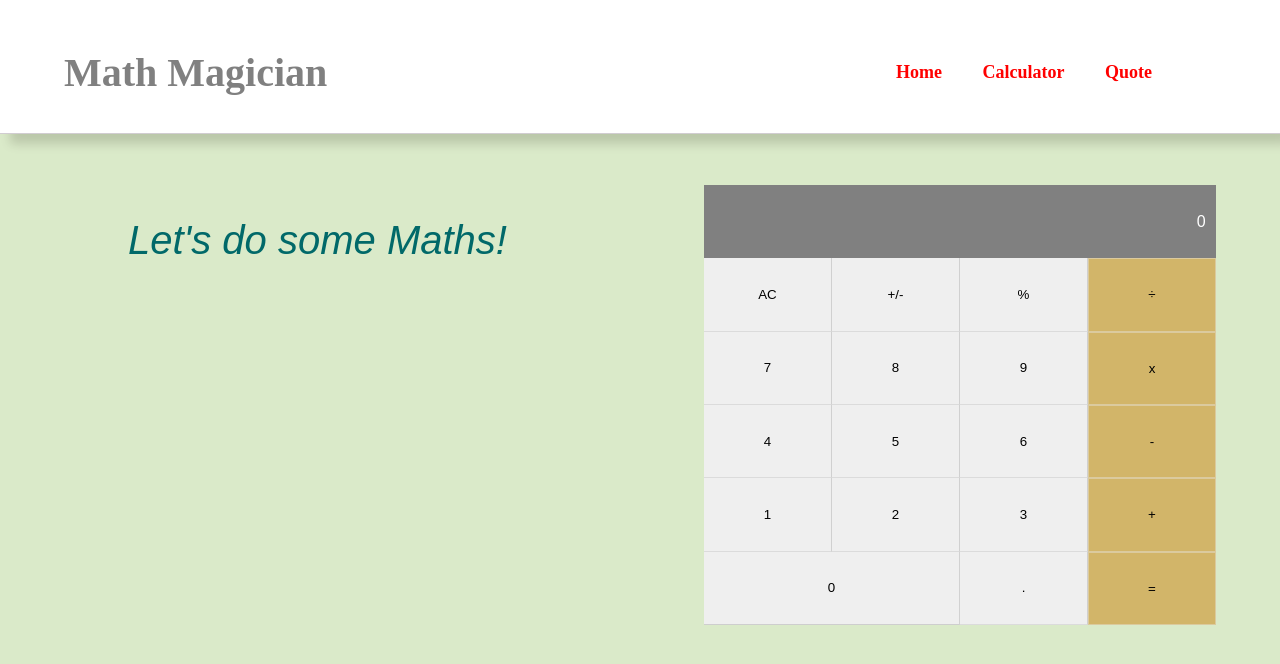
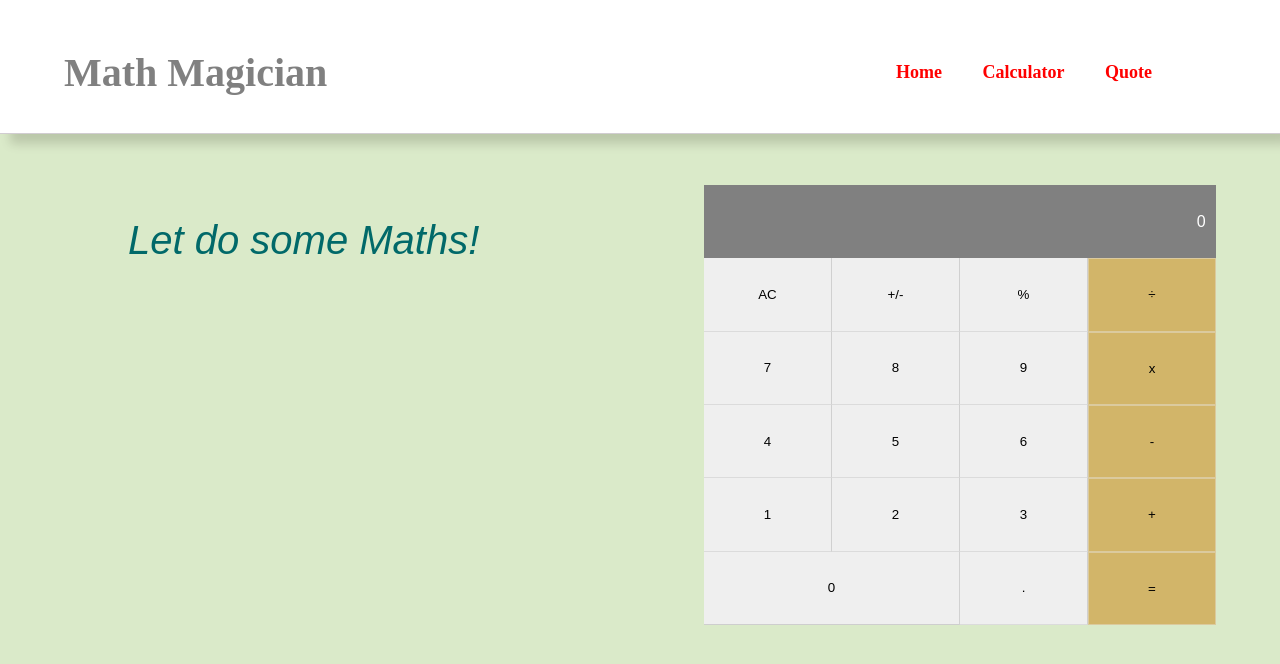
Before and after one commit to silviatofana/Math-Magicians, a React (Create React App) app: page /Calculator in a window 1280 px wide. Shown: the top 664 px of the page. Built offline with nearby package versions, Linux system fonts and the light colour scheme; a web font is replaced by a local one.

Commit message:
linters fix

```diff
--- a/src/components/Calculator.js
+++ b/src/components/Calculator.js
@@ -26,7 +26,7 @@ const Calculator = () => {
 
   return (
     <section className="calculator-section">
-      <h2>Let's do some Maths!</h2>
+      <h2>Let do some Maths!</h2>
       <div className="container">
         <div className="input-field">
           <p>{result || 0}</p>
```
